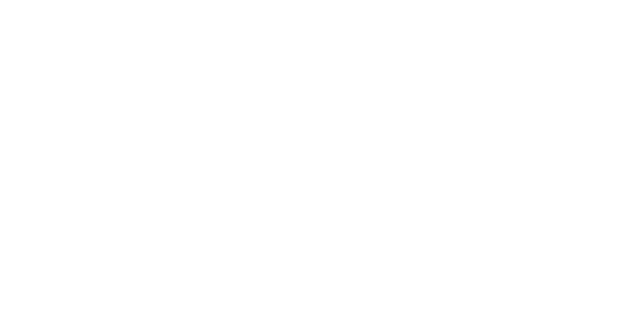
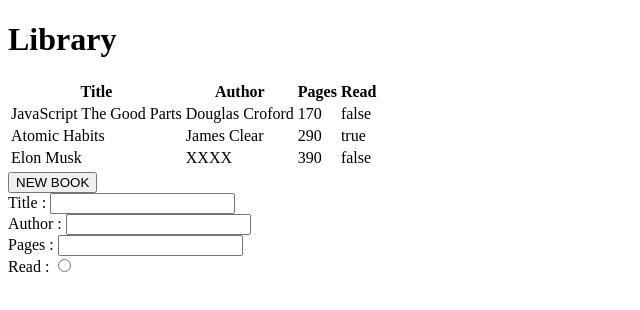
Before and after one commit to dumb-programmer/Library, a plain HTML site: page index.html in a window 1280 px wide. Shown: the whole page, without its empty margins (0-640 px from the left). Drawn offline with Linux system fonts and the light colour scheme.

Commit message:
Add Basic UI

```diff
--- a/index.html
+++ b/index.html
@@ -1,12 +1,37 @@
 <!DOCTYPE html>
 <html lang="en">
+
 <head>
     <meta charset="UTF-8">
     <meta http-equiv="X-UA-Compatible" content="IE=edge">
     <meta name="viewport" content="width=`, initial-scale=1.0">
     <title>Library</title>
 </head>
+
 <body>
+    <h1>Library</h1>
+    <table>
+        <tr>
+            <th>Title</th>
+            <th>Author</th>
+            <th>Pages</th>
+            <th>Read</th>
+        </tr>
+        <tbody>
+            <tr></tr>
+        </tbody>
+    </table>
+    <button>NEW BOOK</button>
+    <form action="">
+        <label for="title">Title : <input id="title" type="text"></label>
+        <br>
+        <label for="author">Author : <input id="author" type="text"></label>
+        <br>
+        <label for="pages">Pages : <input id="pages" type="text"></label>
+        <br>
+        <label for="read">Read : <input id="read" type="radio"></label>
+    </form>
+</body>
+<script src="./app.js"></script>
 
-</body>
 </html>
```
